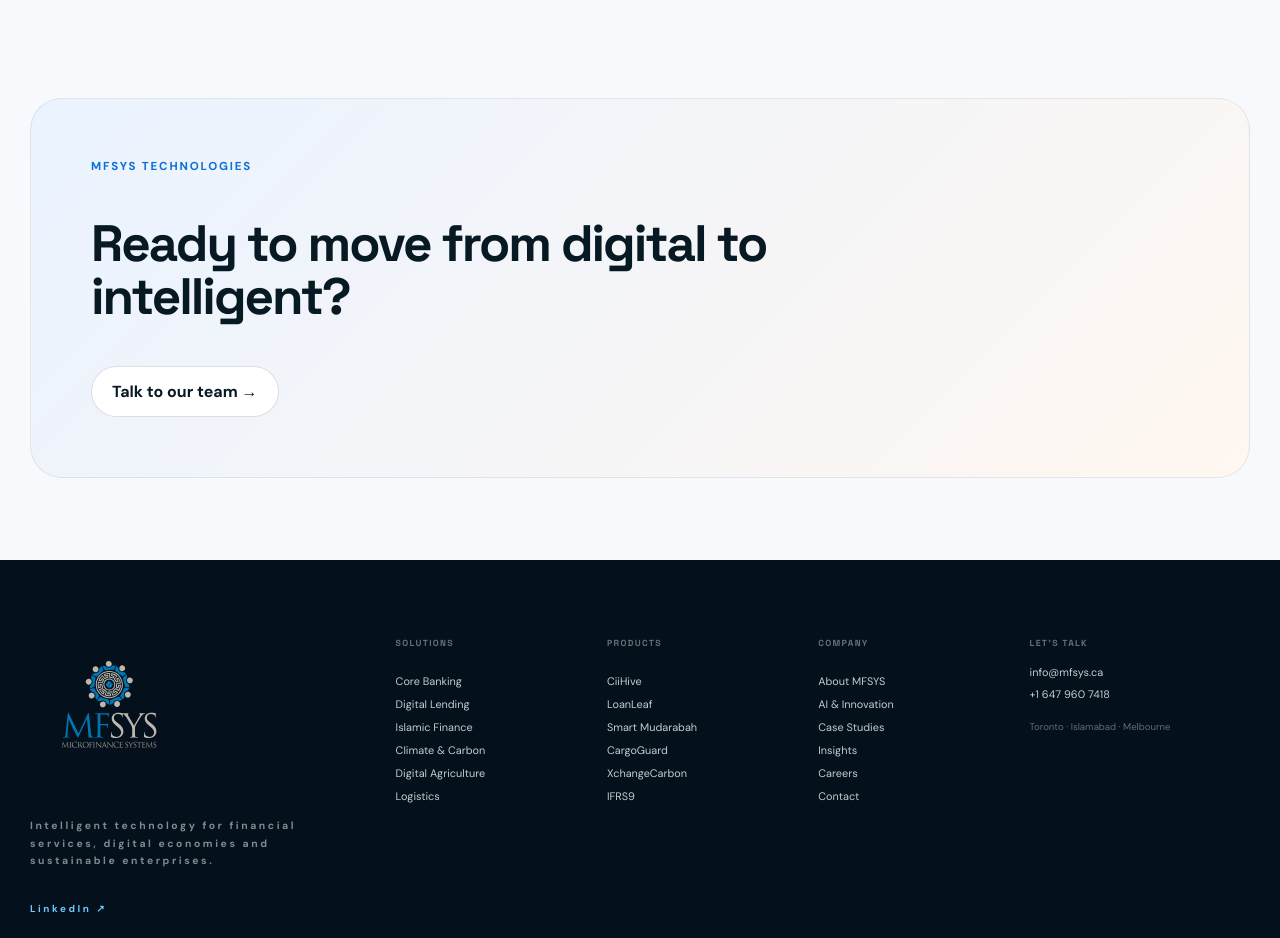
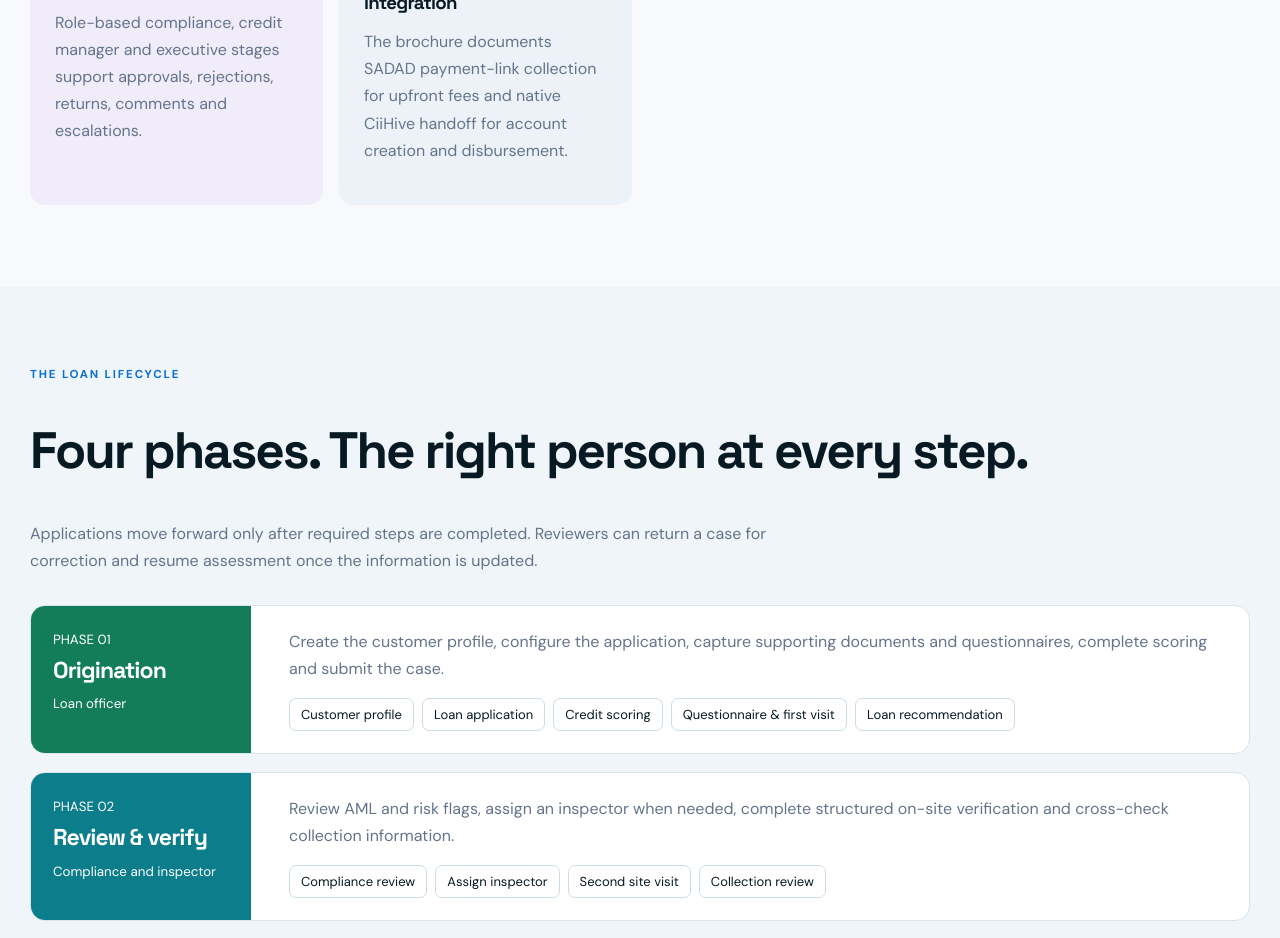
Before and after one commit to ali-mfsys/mfsys-website, a Next.js app: page /products/loanleaf in a window 1280 px wide. Shown: the part 1848-2786 px from the top of the page. Built offline with nearby package versions, Linux system fonts and the light colour scheme.

Commit message:
Integrate brochure-based app/products/loanleaf/page.tsx

```diff
--- a/app/products/loanleaf/page.tsx
+++ b/app/products/loanleaf/page.tsx
@@ -1,5 +1,29 @@
-import type { Metadata } from "next";
-import ProductPage from "../../../components/ProductPage";import {productData} from "../../../lib/product-data";
-export const metadata: Metadata = { title: "LoanLeaf | MFSYS", description: "A configurable loan origination platform that digitizes application, verification, credit assessment, approval and disbursement workflows.", alternates: { canonical: "/products/loanleaf" }, openGraph: { title: "LoanLeaf | MFSYS", description: "A configurable loan origination platform that digitizes application, verification, credit assessment, approval and disbursement workflows.", url: "https://mfsys.ca/products/loanleaf" } };
-
-export default function Page(){return <ProductPage product={productData.find(x=>x.name==="LoanLeaf")!}/>}
+import type {Metadata} from "next";
+import Link from "next/link";
+export const metadata:Metadata={title:"LoanLeaf | Digital Loan Origination System | MFSYS",description:"LoanLeaf connects customer onboarding, eKYC, scoring, field verification, multi-level approvals and CiiHive disbursement in one traceable lending workflow.",alternates:{canonical:"/products/loanleaf"},openGraph:{title:"LoanLeaf | From first visit to disbursement",description:"A connected digital loan origination system for microfinance institutions and regulated lenders.",url:"https://mfsys.ca/products/loanleaf"}};
+const phases=[
+{n:"01",title:"Origination",owner:"Loan officer",detail:"Create the customer profile, configure the application, capture supporting documents and questionnaires, complete scoring and submit the case.",steps:["Customer profile","Loan application","Credit scoring","Questionnaire & first visit","Loan recommendation"]},
+{n:"02",title:"Review & verify",owner:"Compliance and inspector",detail:"Review AML and risk flags, assign an inspector when needed, complete structured on-site verification and cross-check collection information.",steps:["Compliance review","Assign inspector","Second site visit","Collection review"]},
+{n:"03",title:"Decision",owner:"Credit manager and CEO",detail:"Approve, reject, return for correction or escalate. Final approval locks the agreed product, amount and tenure, with executive review for exceptions.",steps:["Credit manager decision","Exception escalation","Executive approval"]},
+{n:"04",title:"Close & disburse",owner:"Loan officer and finance",detail:"Notify the customer, capture the signed promissory note, complete finance checks and hand off the approved loan to CiiHive for account creation and payout.",steps:["Customer notification","Promissory note","Finance sign-off","CiiHive disbursement"]}
+];
+const features=[
+["Guided onboarding & eKYC","Customer profiles capture identity, employment, addresses, family relationships and supporting documents. CPR-based prefill is available in the brochure's Bahrain workflow."],
+["Configurable loan applications","Apply product-specific rules for rate, tenor and repayment frequency; generate schedules and record collateral, guarantors and documentation."],
+["Built-in credit scoring","Assess applicant profile, project, repayment history, income and liabilities, relatives' loans and other-bank exposure through weighted criteria."],
+["Structured field verification","Capture first-visit questionnaires and assign inspectors to second-visit forms, with information cross-checked against the application."],
+["Multi-level decisioning","Role-based compliance, credit manager and executive stages support approvals, rejections, returns, comments and escalations."],
+["Payments and core integration","The brochure documents SADAD payment-link collection for upfront fees and native CiiHive handoff for account creation and disbursement."]
+];
+const controls=[["AML screening","Compliance review includes match checks, risk codes and due-diligence levels."],["Duplicate detection","Flag matching names, phone numbers and addresses for further investigation."],["Audit-ready history","Dated comments and decision history remain visible to subsequent reviewers."],["Role-based access","Users see the modules and tasks assigned to their role."]];
+const loanTypes=[["New","Originate a first loan with the complete assessment and approval workflow."],["Repeat","Handle a subsequent loan after the previous facility is closed, including relevant penalty treatment."],["Top-up","Settle the outstanding active balance first, then disburse the net amount subject to policy."]];
+export default function Page(){return <main id="main">
+<section style={{background:"linear-gradient(118deg,#0d2446,#123963 70%,#0e6f7d)",color:"#fff",padding:"clamp(72px,9vw,125px) 0"}}><div className="container"><div style={{letterSpacing:2,fontWeight:800,fontSize:12,color:"#7ce3bb"}}>MFSYS / DIGITAL FINANCE / LOAN ORIGINATION</div><h1 style={{fontSize:"clamp(62px,9vw,106px)",letterSpacing:-3,lineHeight:1.05,margin:"20px 0"}}>Loan<span style={{color:"#72d4b2"}}>Leaf</span></h1><h2 style={{fontSize:"clamp(25px,3.5vw,43px)",maxWidth:850,color:"#fff",lineHeight:1.2}}>From first visit to disbursement, one connected flow.</h2><p style={{fontSize:18,lineHeight:1.8,maxWidth:800,color:"#dceaf2"}}>LoanLeaf brings customer onboarding, credit scoring, field verification, multi-level approval and core-banking disbursement into a single, traceable loan origination experience. Every stage is tracked. Every decision is recorded.</p><div style={{display:"flex",gap:14,flexWrap:"wrap",marginTop:30}}><Link href="/contact" style={{background:"#f7bb45",padding:"15px 24px",borderRadius:9,color:"#142744",fontWeight:800}}>Book a LoanLeaf walkthrough ↗</Link><Link href="#loanleaf-workflow" style={{border:"1px solid #8db6cb",color:"#fff",padding:"15px 24px",borderRadius:9}}>Explore the workflow ↓</Link></div></div></section>
+<section className="container" style={{display:"grid",gridTemplateColumns:"repeat(auto-fit,minmax(210px,1fr))",gap:15,marginTop:-18,position:"relative"}}>{[["Bilingual","Arabic and English screens and reports"],["eKYC ready","CPR-assisted customer profile capture"],["Built-in scoring","Weighted assessment and decision support"],["Core-connected","Native integration with CiiHive"]].map(([h,d],i)=><article key={h} style={{background:["#14835d","#0e8790","#f4b743","#d45a45"][i],color:i===2?"#13253d":"#fff",borderRadius:14,padding:24}}><h3 style={{fontSize:22}}>{h}</h3><p style={{lineHeight:1.6}}>{d}</p></article>)}</section>
+<section className="container section"><div className="eyebrow">WHY LOANLEAF</div><h2>Replace paper files and spreadsheets with one lending workflow.</h2><p style={{maxWidth:850}}>Loan officers, compliance teams, inspectors, credit managers, executives and finance work on the same application—each with the information and permissions their role requires. Required checks and approval gates keep the process controlled.</p><div style={{display:"grid",gridTemplateColumns:"repeat(auto-fit,minmax(270px,1fr))",gap:16,marginTop:30}}>{features.map(([h,d],i)=><article key={h} style={{padding:25,borderRadius:15,background:["#eaf6ef","#e9f4f7","#fff5e1","#fff0eb","#f0ecfa","#edf2f9"][i]}}><span style={{fontWeight:800,color:"#0a6770"}}>0{i+1}</span><h3 style={{margin:"12px 0"}}>{h}</h3><p style={{lineHeight:1.7}}>{d}</p></article>)}</div></section>
+<section id="loanleaf-workflow" style={{background:"#f0f5f9",padding:"80px 0"}}><div className="container"><div className="eyebrow">THE LOAN LIFECYCLE</div><h2>Four phases. The right person at every step.</h2><p style={{maxWidth:800}}>Applications move forward only after required steps are completed. Reviewers can return a case for correction and resume assessment once the information is updated.</p><div style={{display:"grid",gap:18,marginTop:30}}>{phases.map((p,i)=><article key={p.n} style={{display:"grid",gridTemplateColumns:"minmax(140px,220px) 1fr",gap:16,background:"#fff",borderRadius:15,overflow:"hidden",border:"1px solid #d9e5ed"}}><div style={{background:["#137d59","#0b7d8b","#f1b33e","#c94e3c"][i],padding:22,color:i===2?"#17233d":"#fff"}}><small>PHASE {p.n}</small><h3 style={{fontSize:23,margin:"10px 0"}}>{p.title}</h3><small>{p.owner}</small></div><div style={{padding:22}}><p style={{lineHeight:1.7,marginTop:0}}>{p.detail}</p><div style={{display:"flex",flexWrap:"wrap",gap:8}}>{p.steps.map(s=><span key={s} style={{padding:"7px 11px",border:"1px solid #cddde5",borderRadius:7,fontSize:13}}>{s}</span>)}</div></div></article>)}</div></div></section>
+<section className="container section"><div className="eyebrow">LENDING PRODUCTS</div><h2>New, repeat and top-up loans in one workflow.</h2><div style={{display:"grid",gridTemplateColumns:"repeat(auto-fit,minmax(230px,1fr))",gap:18,marginTop:24}}>{loanTypes.map(([h,d])=><article key={h} style={{border:"1px solid #d9e5ed",padding:25,borderRadius:14}}><h3>{h}</h3><p style={{lineHeight:1.7}}>{d}</p></article>)}</div></section>
+<section style={{background:"#0e2b4f",color:"#fff",padding:"75px 0"}}><div className="container"><div className="eyebrow">CONTROL AND COMPLIANCE</div><h2 style={{color:"#fff"}}>Built for regulated lending operations.</h2><div style={{display:"grid",gridTemplateColumns:"repeat(auto-fit,minmax(220px,1fr))",gap:17,marginTop:26}}>{controls.map(([h,d])=><article key={h} style={{borderTop:"3px solid #70d2b0",padding:"18px 8px"}}><h3 style={{color:"#fff"}}>{h}</h3><p style={{color:"#dbe9f4",lineHeight:1.7}}>{d}</p></article>)}</div></div></section>
+<section className="container section"><div className="eyebrow">CONNECTED ECOSYSTEM</div><h2>Origination that connects to your core.</h2><p style={{maxWidth:760}}>The documented implementation connects CPR-based eKYC, SADAD fee payments, SMS notifications and CiiHive core banking. Integration details and external services can be configured for the institution and market.</p><div style={{display:"flex",gap:12,flexWrap:"wrap",marginTop:22}}><Link href="/products/ciihive" className="btn btn-primary">Explore CiiHive →</Link><Link href="/products/mconnect" className="btn">Explore mConnect →</Link><Link href="/products/loaniq" className="btn">Explore LoanIQ →</Link></div><div style={{marginTop:30,padding:24,background:"#f1f4fa",borderRadius:13}}><strong>In practice: Ebdaa for Microfinance, Bahrain</strong><p style={{margin:"8px 0 0",lineHeight:1.7}}>The LoanLeaf brochure documents deployment at Ebdaa for Microfinance, supporting its loan origination and approval journey. Localized integrations and approval policies are implementation-specific.</p></div></section>
+<section style={{background:"#0b2344",padding:"70px 0",color:"#fff"}}><div className="container"><div className="eyebrow">SEE LOANLEAF IN ACTION</div><h2 style={{color:"#fff"}}>Your credit policy. Your products. One connected process.</h2><p style={{maxWidth:760,color:"#dce8f4"}}>Let us show you how LoanLeaf can be configured for your loan products, scoring factors, approval tiers, user roles and core banking integration.</p><Link href="/contact" style={{display:"inline-block",background:"#f7bb45",color:"#142744",padding:"15px 24px",borderRadius:9,fontWeight:800,marginTop:14}}>Book a product walkthrough ↗</Link></div></section>
+</main>}
```
